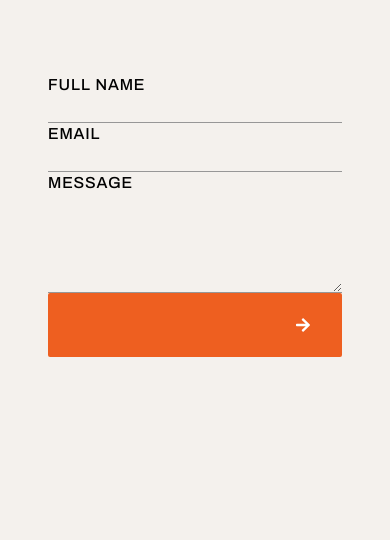
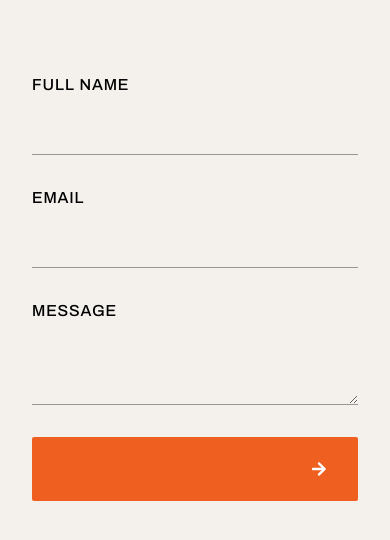
Before and after one commit to boyloe/whitelabel-frontend-challenge, a Gatsby site: page /contact in a window 390 px wide. Shown: the part 162-702 px from the top of the page. Built offline with nearby package versions, Linux system fonts and the light colour scheme; Gatsby itself is replaced by a stand-in of ours.

Commit message:
Decrese x-padding on mobile

```diff
--- a/src/pages/contact.tsx
+++ b/src/pages/contact.tsx
@@ -30,7 +30,7 @@ const Contact:React.FC = () => {
                     <img src={MenuIcon} alt="menu" />
                 </div>
             </div>
-            <div className="h-screen w-full px-12 lg:w-1/3 mx-auto my-12 flex flex-col justify-between">
+            <div className="h-screen w-full px-8 lg:w-1/3 mx-auto my-12 flex flex-col justify-between">
                 <Formik
                     initialValues={{
                         fullName: "",
@@ -52,7 +52,7 @@ const Contact:React.FC = () => {
 
                         }}
                 >
-                    <Form className="flex flex-col md:mt-12 md:space-y-14 lg:space-y-8 w-full">
+                    <Form className="flex flex-col md:mt-12 space-y-8 md:space-y-14 lg:space-y-8 w-full">
                         <label className="font-Archivo-md uppercase tracking-wider" htmlFor="fullName">Full Name</label>
                         <Field
                             className="bg-byrd border-b border-byrd"
@@ -65,7 +65,7 @@ const Contact:React.FC = () => {
                             id="email"
                             name="email"
                         />
-                        <label className="font-Archivo-md uppercase tracking-wider mb-12" htmlFor="messgae">Message</label>
+                        <label className="font-Archivo-md uppercase tracking-wider" htmlFor="messgae">Message</label>
                         <Field
                             className="bg-byrd border-b border-byrd"
                             id="message"
```
